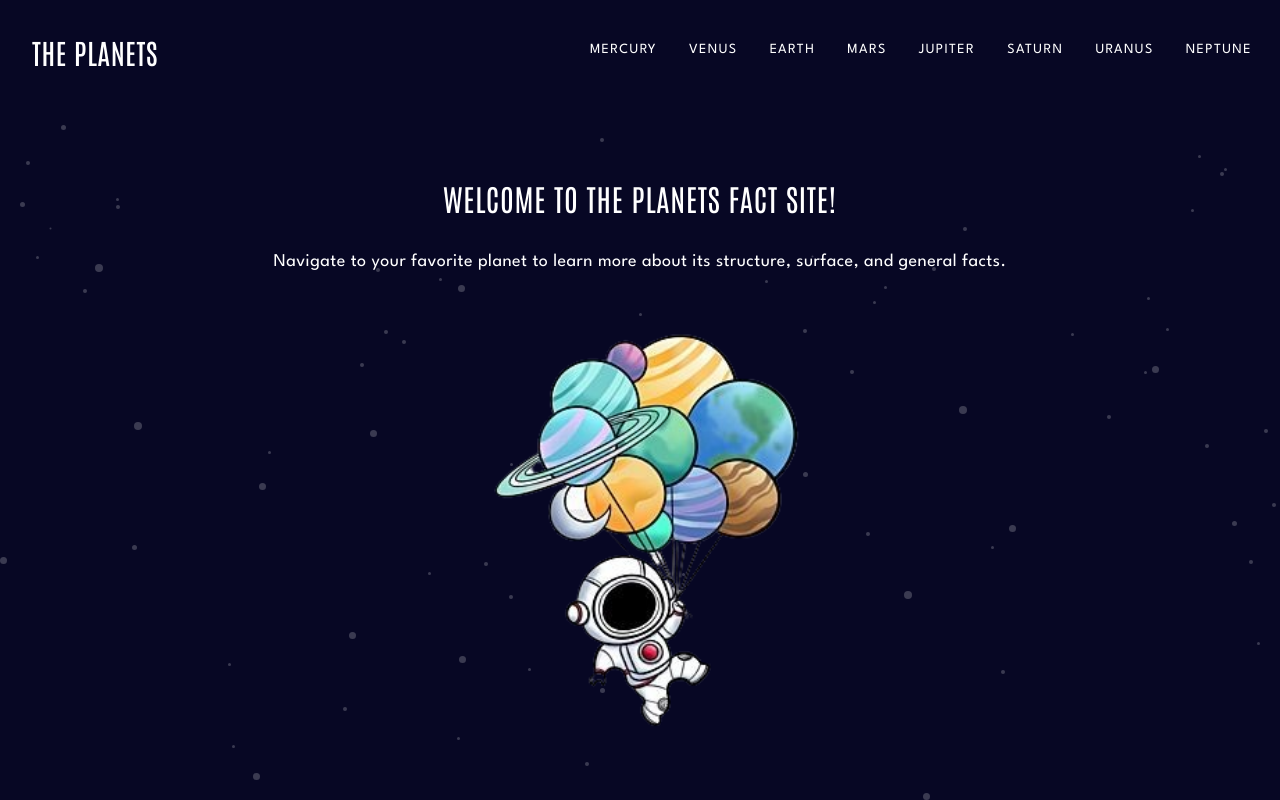
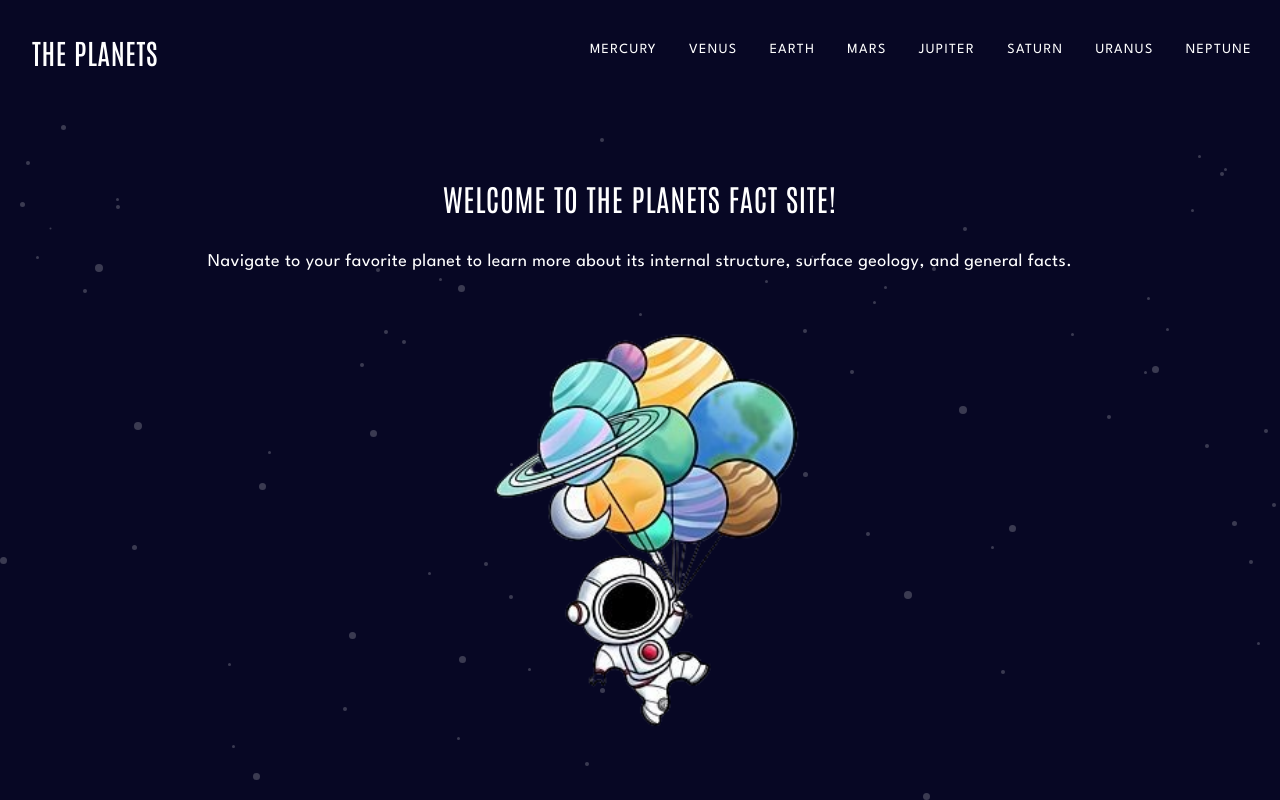
Before and after one commit to carolb92/planets-fact-site, a Next.js app: page / in a window 1280 px wide. Built offline with nearby package versions, Linux system fonts and the light colour scheme.

Commit message:
changed description on homepage

```diff
--- a/app/page.tsx
+++ b/app/page.tsx
@@ -9,8 +9,8 @@ export default function Home() {
 				Welcome to the planets fact site!
 			</h2>
 			<p className="font-leagueSpartan tracking-wide text-justify text-lg">
-				Navigate to your favorite planet to learn more about its structure,
-				surface, and general facts.
+				Navigate to your favorite planet to learn more about its internal
+				structure, surface geology, and general facts.
 			</p>
 			{/* <div className="flex items-center justify-center"> */}
 			<Image
```
